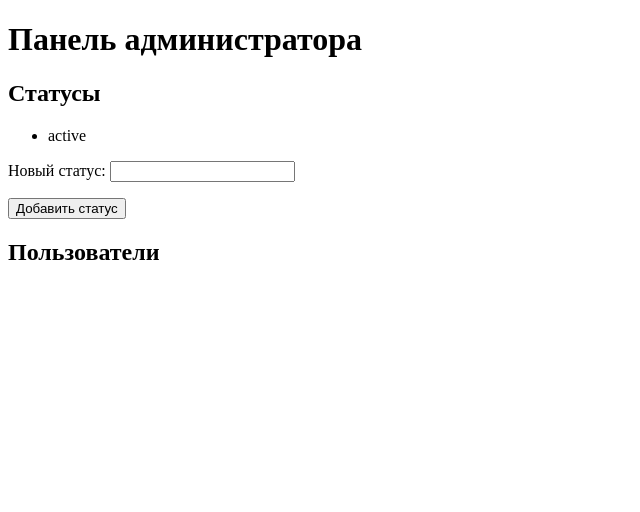
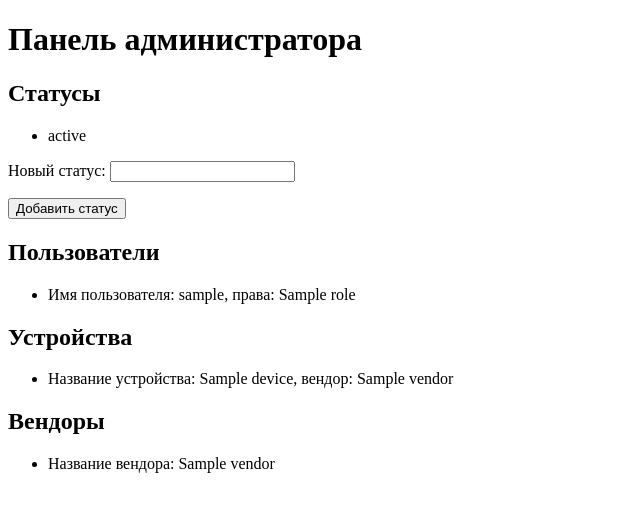
Before and after one commit to ChrisNasredin/NewConnections, a Flask app: page /admin in a window 1280 px wide. Shown: the part 26-538 px from the top of the page, without its empty margins (0-640 px from the left). Run offline with Flask 3, Linux system fonts and the light colour scheme; tables that the repository leaves empty hold one stand-in row (values such as "Sample post").

Commit message:
Friday commit

```diff
--- a/NewConnections/__init__.py
+++ b/NewConnections/__init__.py
@@ -8,7 +8,7 @@ app = Flask(__name__)
 app.config.from_object(Config)
 
 db = SQLAlchemy(app)
-migrate = Migrate(app, db)
+migrate = Migrate(app, db, render_as_batch=True)
 
 login = LoginManager()
 login.init_app(app)
--- a/NewConnections/forms.py
+++ b/NewConnections/forms.py
@@ -3,7 +3,7 @@ from wtforms import StringField, BooleanField, PasswordField, SubmitField, Integ
 from wtforms.validators import DataRequired, EqualTo
 from wtforms_alchemy import QuerySelectMultipleField, QuerySelectField
 from.models import Roles, Statuses
-from .services import StatusService, UserService
+from .services import StatusService, UserService, DeviceService
 
 
 class LoginForm(FlaskForm):
@@ -29,11 +29,25 @@ class StatusForm(FlaskForm):
     status_desc = StringField('Новый статус:', validators=[DataRequired()])
     submit = SubmitField('Добавить статус')
 
+class DeviceForm(FlaskForm):
+    device_name = StringField('Название устройства', validators=[DataRequired()])
+    vendor_id = QuerySelectField(query_factory=DeviceService.get_all_vendors,
+                                 allow_blank=True,
+                                 label='Вендор')
+    submit = SubmitField('Добавить устройство')
+
+class VendorForm(FlaskForm):
+    vendor_name = StringField('Имя вендора', validators=[DataRequired()])
+    submit = SubmitField('Добавить вендора')
+
 class NewRequestForm(FlaskForm):
     address = StringField('Адрес подключения', validators=[DataRequired()])
     name = StringField('ФИО', validators=[DataRequired()])
     coordinates = StringField('Координаты')
     phone = StringField('Телефон', validators=[DataRequired()])
+    device = StringField('Оборудование')
+    base = StringField('Базовая станция')
+    auth = StringField('Тип Авторизации')
     submit = SubmitField('Создать')
 
 class ChangeRequestForm(FlaskForm):
--- a/NewConnections/models.py
+++ b/NewConnections/models.py
@@ -8,7 +8,7 @@ class Users(UserMixin, db.Model):
     id = db.Column(db.Integer, primary_key=True)
     username = db.Column(db.String(256), info={'label': 'Имя Пользователя'})
     password_hash = db.Column(db.String(256))
-    role = db.Column(db.Integer, db.ForeignKey('roles.id'), info={'label': 'Роль'})
+    role_id = db.Column(db.Integer, db.ForeignKey('roles.id'), info={'label': 'Роль'})
     requests = db.relationship('Requests', backref='author', lazy='dynamic')
 
     def set_password(self, password):
@@ -28,10 +28,11 @@ def load_user(id):
 
 class Roles(db.Model):
     id = db.Column(db.Integer, primary_key=True)
-    role_desc = db.Column(db.String(256))
+    name = db.Column(db.String(256))
+    users = db.relationship('Users', backref='role', lazy='dynamic')
 
     def __repr__(self):
-        return self.role_desc
+        return self.name
 
 class Statuses(db.Model):
     id = db.Column(db.Integer, primary_key=True)
@@ -53,8 +54,9 @@ class Requests(db.Model):
     status_id = db.Column(db.Integer, db.ForeignKey('statuses.id'), default=1)
     author_id = db.Column(db.Integer, db.ForeignKey('users.id'))
     connection_type = db.Column(db.String(256), index=True, nullable=True)
-    device_id = db.Column(db.Integer, db.ForeignKey('devices.id'))
+    device_id = db.Column(db.Integer, db.ForeignKey('devices.id'), nullable=True)
     base = db.Column(db.String(256), index=True, nullable=True)
+    auth_type = db.Column(db.String(256), index=True, nullable=True)
     comments = db.relationship('Comments', backref='request', lazy='dynamic')
 
 class Devices(db.Model):
@@ -67,6 +69,10 @@ class Vendors(db.Model):
     name = db.Column(db.String(256), index=True)
     devices = db.relationship('Devices', backref='vendor', lazy='dynamic')
 
+    def __repr__(self):
+        return self.name
+
+
 class Comments(db.Model):
     id = db.Column(db.Integer, primary_key=True)
     text = db.Column(db.String(256))
--- a/NewConnections/services.py
+++ b/NewConnections/services.py
@@ -1,6 +1,6 @@
 import sys
 from . import db
-from .models import Users, Statuses, Requests, Roles
+from .models import Users, Statuses, Requests, Roles, Vendors, Devices
 from flask_login import current_user, login_user, logout_user
 
 class UserService:
@@ -20,6 +20,9 @@ class UserService:
 
     def get_roles(self):
         return Roles.query.all()
+
+    def get_all_users(self):
+        return Users.query.all()
 
 class RequestService:
     def create_new_request(self, address, name, phone, coordinates, author_id):
@@ -65,7 +68,13 @@ class StatusService:
         db.session.add(new_status)
         db.session.commit()
 
+class DeviceService:
 
+        def get_all_vendors(self):
+            return Vendors.query.all()
+
+        def get_all_devices(self):
+            return Devices.query.all()
 
 
 
--- a/NewConnections/templates/admin.html
+++ b/NewConnections/templates/admin.html
@@ -27,7 +27,21 @@
     </form>
 
     <h2>Пользователи</h2>
-    {% for item in users %}
-
+    {% for user in users %}
+        <ul>
+            <li>Имя пользователя: {{ user.username }}, права: {{user.role}}</li>
+        </ul>
+    {% endfor %}
+    <h2>Устройства</h2>
+    {% for device in devices %}
+    <ul>
+        <li>Название устройства: {{ device.name }}, вендор: {{ device.vendor }}</li>
+    </ul>
+    {% endfor %}
+    <h2>Вендоры</h2>
+    {% for vendor in vendors %}
+    <ul>
+        <li>Название вендора: {{ vendor.name }}</li>
+    </ul>
     {% endfor %}
 {% endblock content %}
--- a/NewConnections/templates/show_request.html
+++ b/NewConnections/templates/show_request.html
@@ -28,7 +28,7 @@
                 <td>{{ data.phone }}</td>
             </tr>
             <tr>
-                <td>Статус</td>
+                <td>Быстрые действия</td>
                 <td>
                     <form action="{{ url_for('edit_request', request_id=data.id)}}" method="post">
                         {{ form.csrf_token }}
--- a/NewConnections/views.py
+++ b/NewConnections/views.py
@@ -1,8 +1,10 @@
 from flask import render_template, redirect, flash, typing as ft, url_for, request
 from flask_login import login_required, current_user, login_user, logout_user
 from flask.views import View
-from .services import UserService, RequestService, StatusService, save
-from .forms import RegisterForm, NewRequestForm, LoginForm, StatusForm, ChangeRequestForm
+from .services import UserService, RequestService, StatusService, save, DeviceService
+from .forms import RegisterForm, NewRequestForm, LoginForm, StatusForm, ChangeRequestForm, \
+    DeviceForm, VendorForm
+
 
 class LoginRequiredMixin:
 
@@ -77,8 +79,15 @@ class AdminView(View):
     methods = ['GET', 'POST']
 
     def dispatch_request(self):
+        user_service = UserService()
+        device_service = DeviceService()
         status_service = StatusService()
         form_add_status = StatusForm()
+        form_add_device = DeviceForm()
+        form_add_vendor = VendorForm()
+        users = user_service.get_all_users()
+        devices = device_service.get_all_devices()
+        vendors = device_service.get_all_vendors()
         if form_add_status.validate_on_submit():
             status_service.add_status(form_add_status.status_desc.data)
             flash('Статус успешно добавлен')
@@ -86,7 +95,12 @@ class AdminView(View):
         statuses = status_service.get_statuses()
         return render_template('admin.html',
                         form_add_status=form_add_status,
-                        statuses=statuses
+                        form_add_device=form_add_device,
+                        form_add_vendor=form_add_vendor,
+                        devices=devices,
+                        vendors=vendors,
+                        statuses=statuses,
+                        users=users
                         )
 class RequestView(View):
 
```
Also changed, not shown: migrations/versions/8831682c0598_add_new_fields.py (added, +34 -0 lines), migrations/versions/9424f7fd0609_first.py (renamed from migrations/versions/0d44824b6dc7_new_life.py, +7 -7 lines), app.db.
